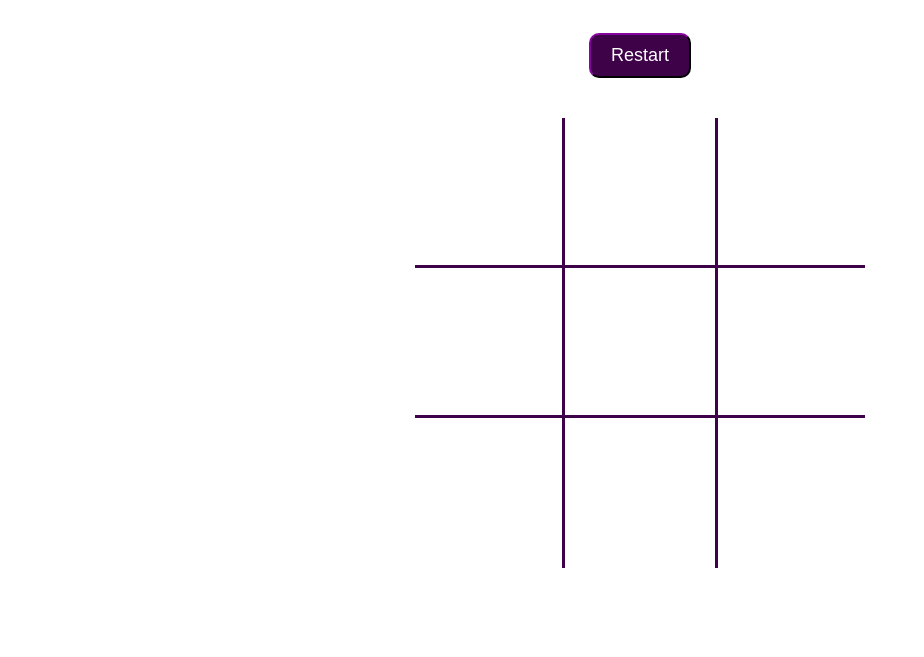
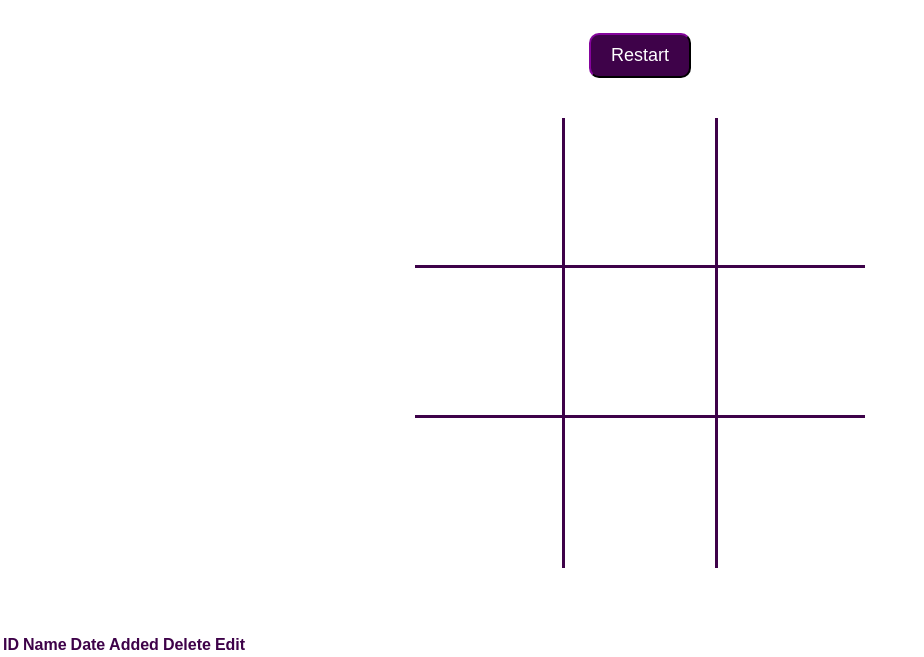
Before and after one commit to brandonby/jstictactoe, a plain HTML site: page index.html in a window 1280 px wide. Shown: the part 167-824 px from the top of the page, without its empty margins (0-924 px from the left). Before the commit the page ends 800 px from the top, so only its background shows below. Drawn offline with Linux system fonts and the light colour scheme.

Commit message:
established table in html

```diff
--- a/index.html
+++ b/index.html
@@ -25,6 +25,17 @@
         </h1>
     </div>
 
+    <table id="table">
+        <thead>
+            <th>ID</th>
+            <th>Name</th>
+            <th>Date Added</th>
+            <th>Delete</th>
+            <th>Edit</th>
+        </thead>
+        <tbody></tbody>
+    </table>
+
     <script src="js/main.js"></script>
 </body>
 </html>
```
